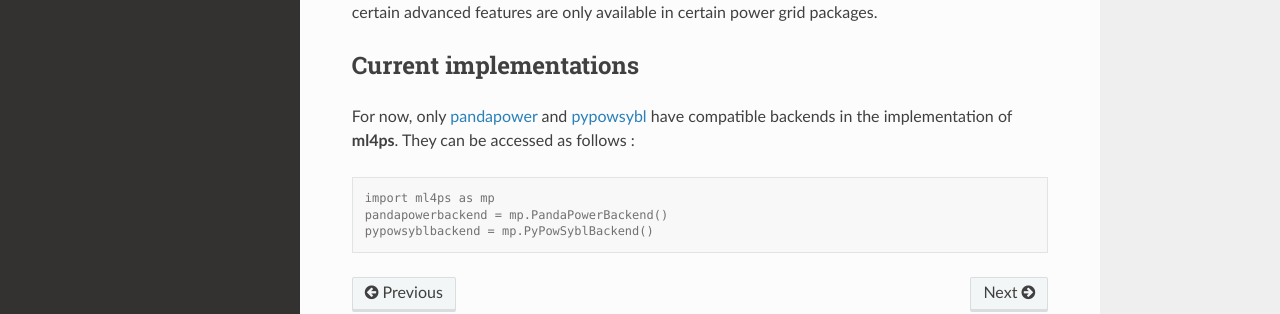
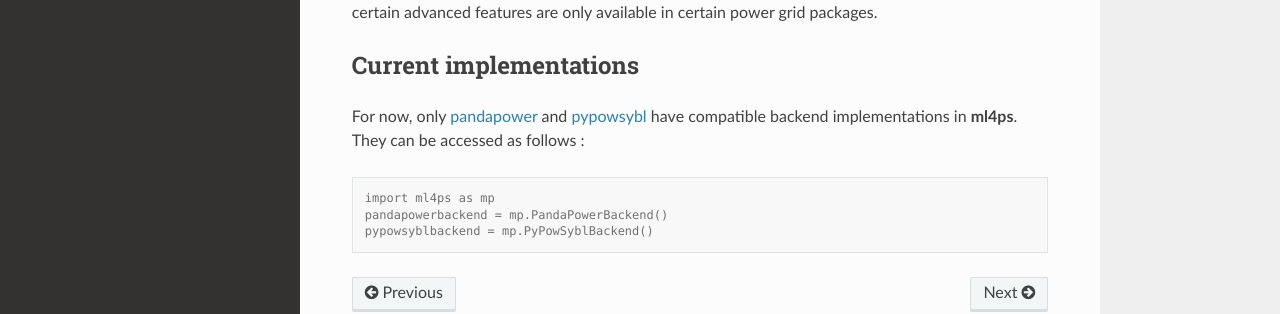
Before and after one commit to bdonon/ml4ps, a Sphinx documentation site: the page built from docs/source/interaction.rst, in a window 1280 px wide and 1078 px high. Shown: the part 636-950 px from the top of the window. Built offline with Sphinx 7.4.7 and the Read the Docs theme 2.0.0, drawn with Linux system fonts in a browser that asks for light colours.

Commit message:
Clarification in backend doc.

```diff
--- a/docs/source/interaction.rst
+++ b/docs/source/interaction.rst
@@ -31,7 +31,7 @@
 -----------------------
 
 For now, only `pandapower <http://www.pandapower.org>`_ and `pypowsybl <https://www.powsybl.org>`_ have compatible
-backends in the implementation of **ml4ps**. They can be accessed as follows :
+backend implementations in **ml4ps**. They can be accessed as follows :
 
 .. code-block:: pycon
 
```
